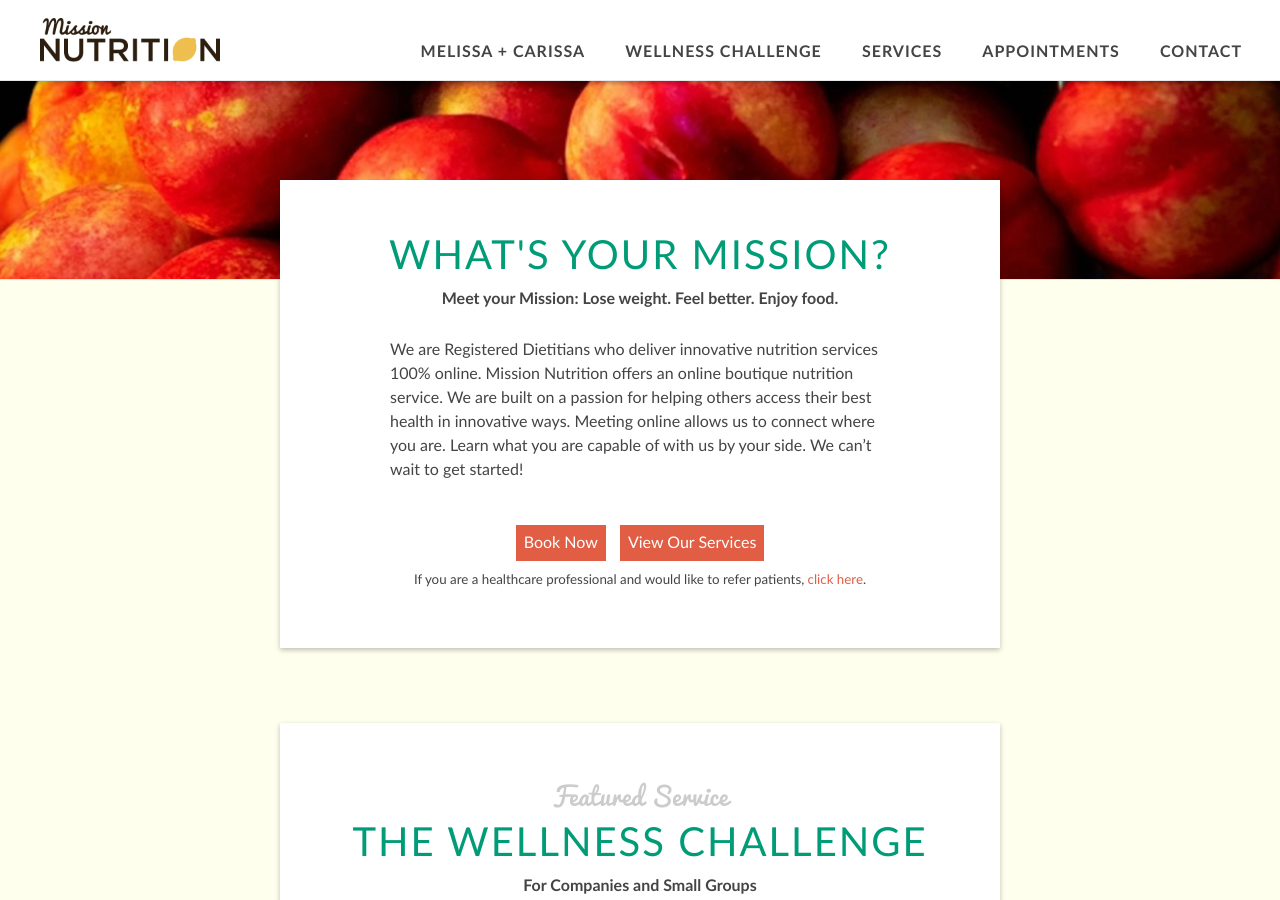
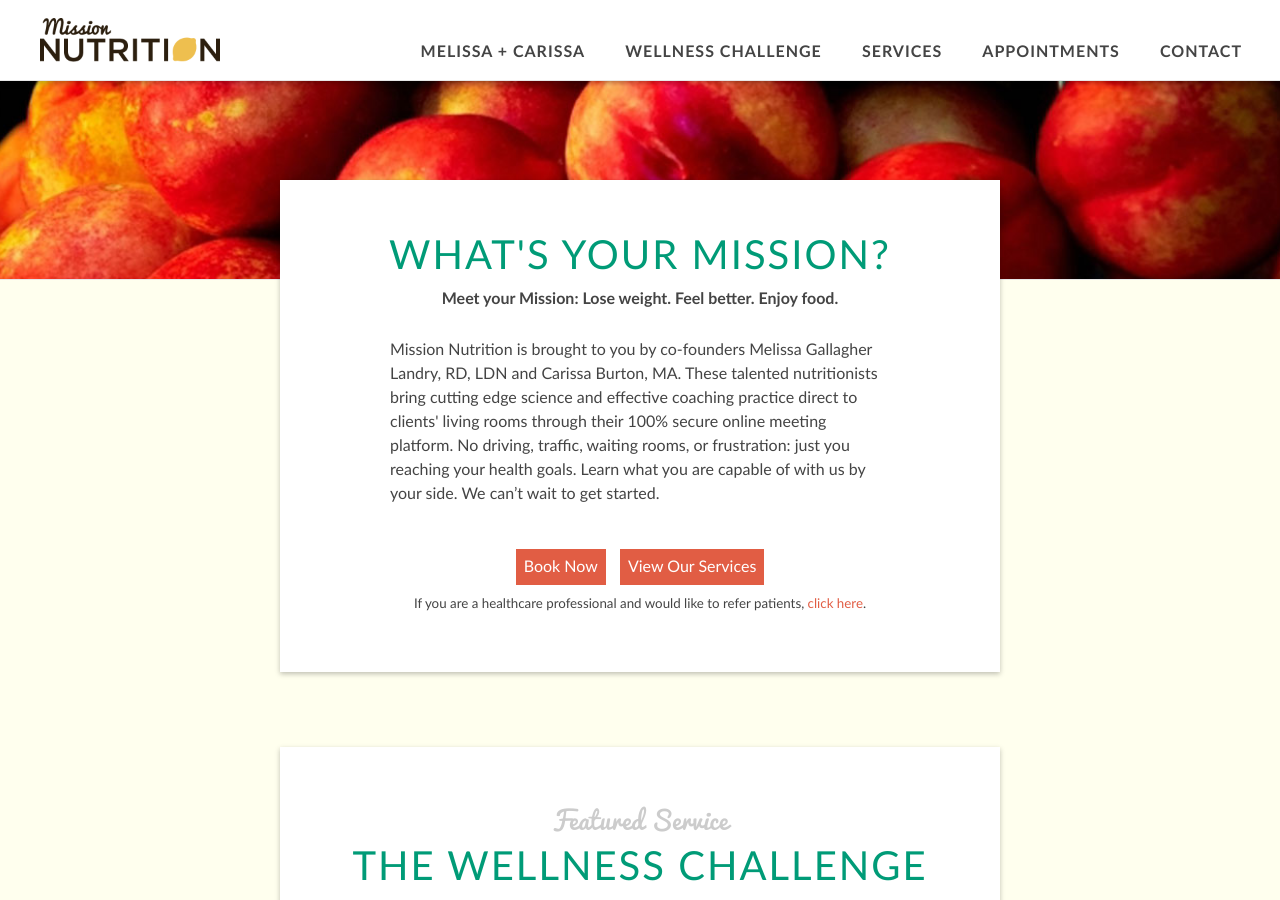
Before and after one commit to davelandry/missionnutrition, a Jekyll site: the page built from index.html, in a window 1280 px wide and 900 px high. Built offline with Jekyll 4.4.1, drawn with Linux system fonts in a browser that asks for light colours; nearby versions of some CDN libraries.

Commit message:
Update index.html

```diff
--- a/index.html
+++ b/index.html
@@ -9,7 +9,7 @@ image: peaches
   </h4>
 
   <p>
-    We are Registered Dietitians who deliver innovative nutrition services 100% online. Mission Nutrition offers an online boutique nutrition service. We are built on a passion for helping others access their best health in innovative ways. Meeting online allows us to connect where you are. Learn what you are capable of with us by your side. We can’t wait to get started!
+    Mission Nutrition is brought to you by co-founders Melissa Gallagher Landry, RD, LDN and Carissa Burton, MA. These talented nutritionists bring cutting edge science and effective coaching practice direct to clients' living rooms through their 100% secure online meeting platform. No driving, traffic, waiting rooms, or frustration: just you reaching your health goals. Learn what you are capable of with us by your side. We can’t wait to get started.
   </p>
 
   <p class="center">
```
